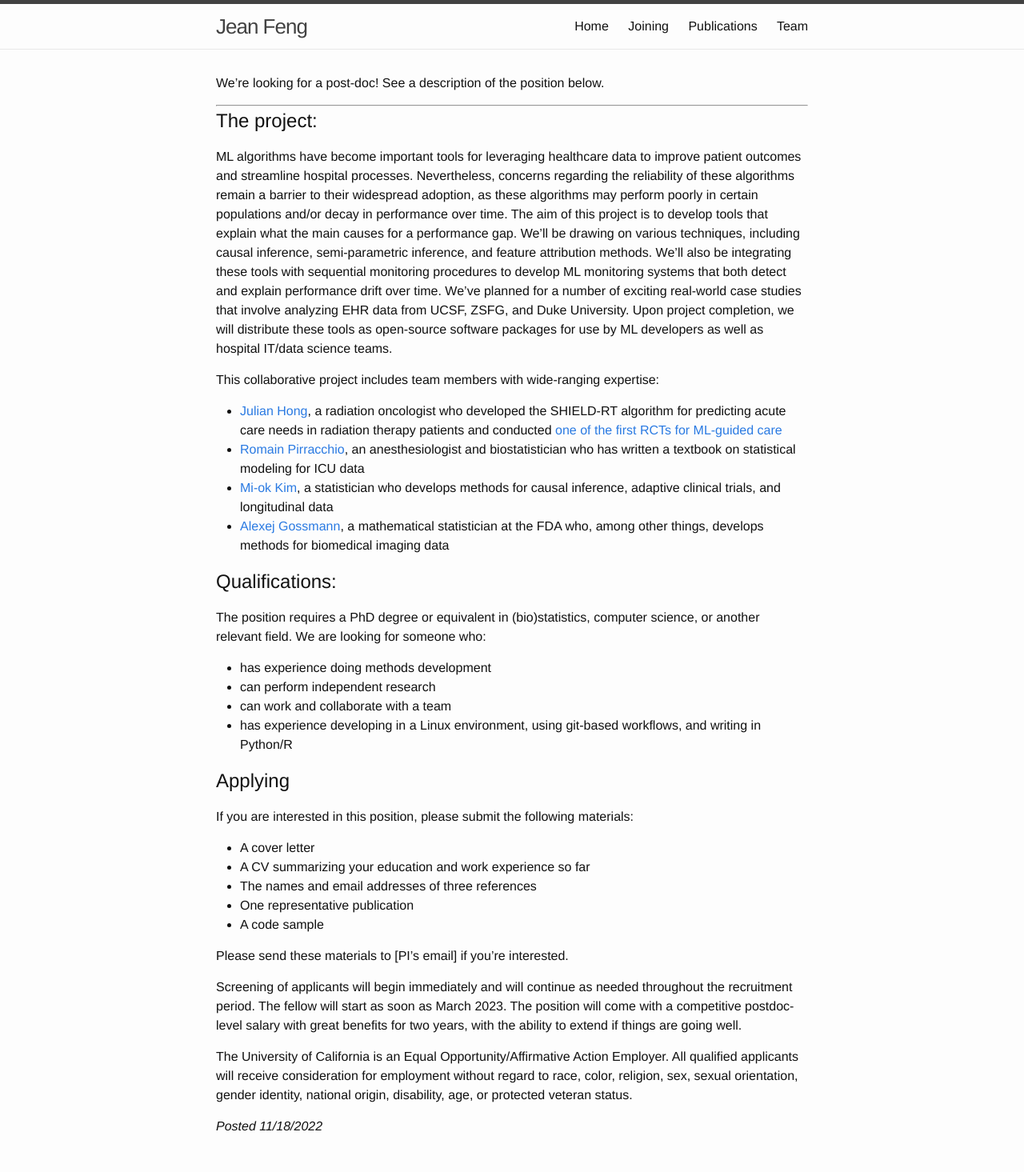
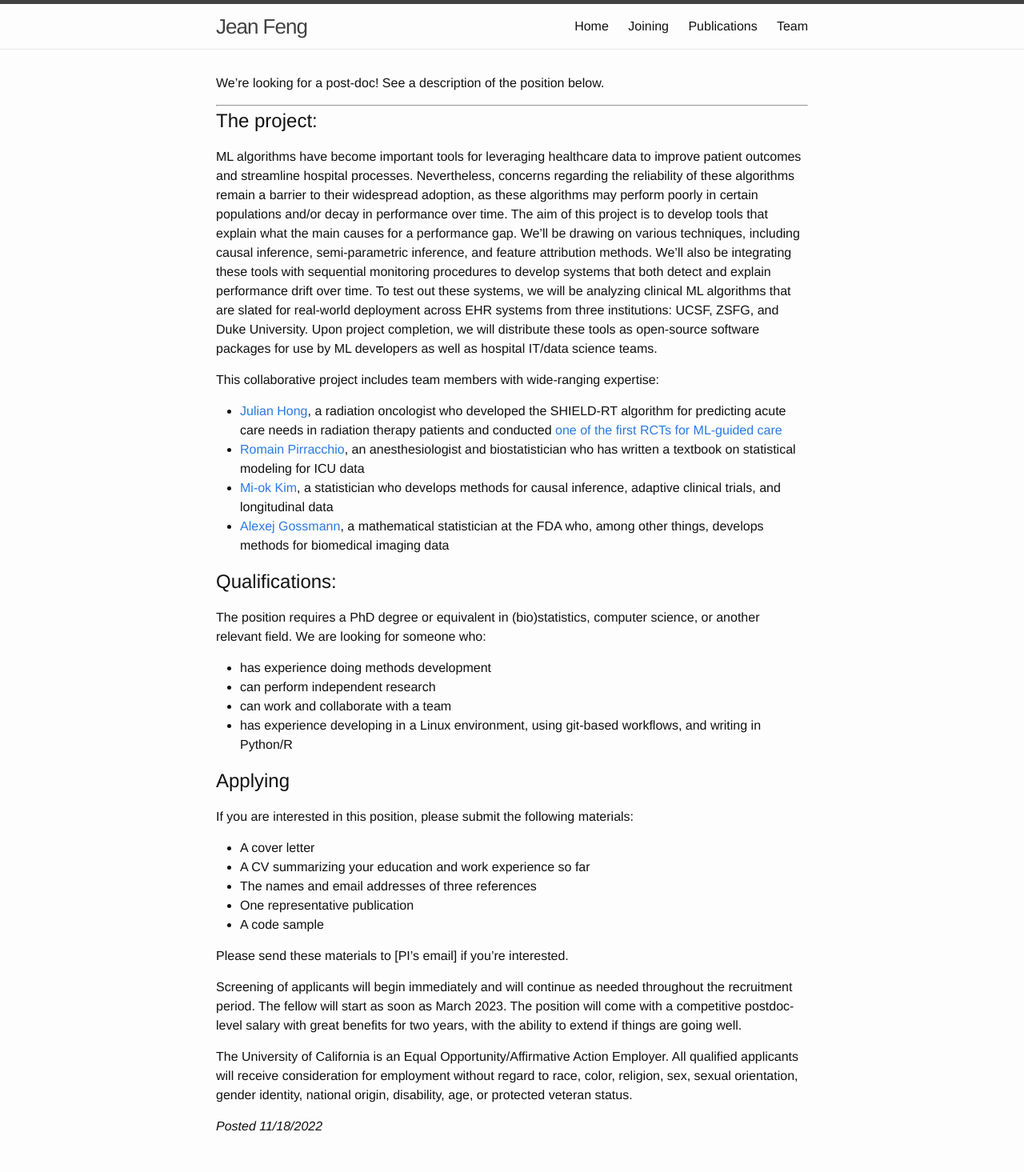
Before and after one commit to jjfeng/jjfeng.github.io, a Jekyll site: the page built from joining.md, in a window 1280 px wide. Shown: the whole page at 80% size. Built offline with Jekyll 4.4.1, drawn with Linux system fonts in a browser that asks for light colours.

Commit message:
update blurb

```diff
--- a/joining.md
+++ b/joining.md
@@ -12,8 +12,8 @@
 Nevertheless, concerns regarding the reliability of these algorithms remain a barrier to their widespread adoption, as these algorithms may perform poorly in certain populations and/or decay in performance over time.
 The aim of this project is to develop tools that explain what the main causes for a performance gap.
 We'll be drawing on various techniques, including causal inference, semi-parametric inference, and feature attribution methods.
-We'll also be integrating these tools with sequential monitoring procedures to develop ML monitoring systems that both detect and explain performance drift over time.
-We've planned for a number of exciting real-world case studies that  involve analyzing EHR data from UCSF, ZSFG, and Duke University.
+We'll also be integrating these tools with sequential monitoring procedures to develop systems that both detect and explain performance drift over time.
+To test out these systems, we will be analyzing clinical ML algorithms that are slated for real-world deployment across EHR systems from three institutions: UCSF, ZSFG, and Duke University.
 Upon project completion, we will distribute these tools as open-source software packages for use by ML developers as well as hospital IT/data science teams.
 
 This collaborative project includes team members with wide-ranging expertise:
```
